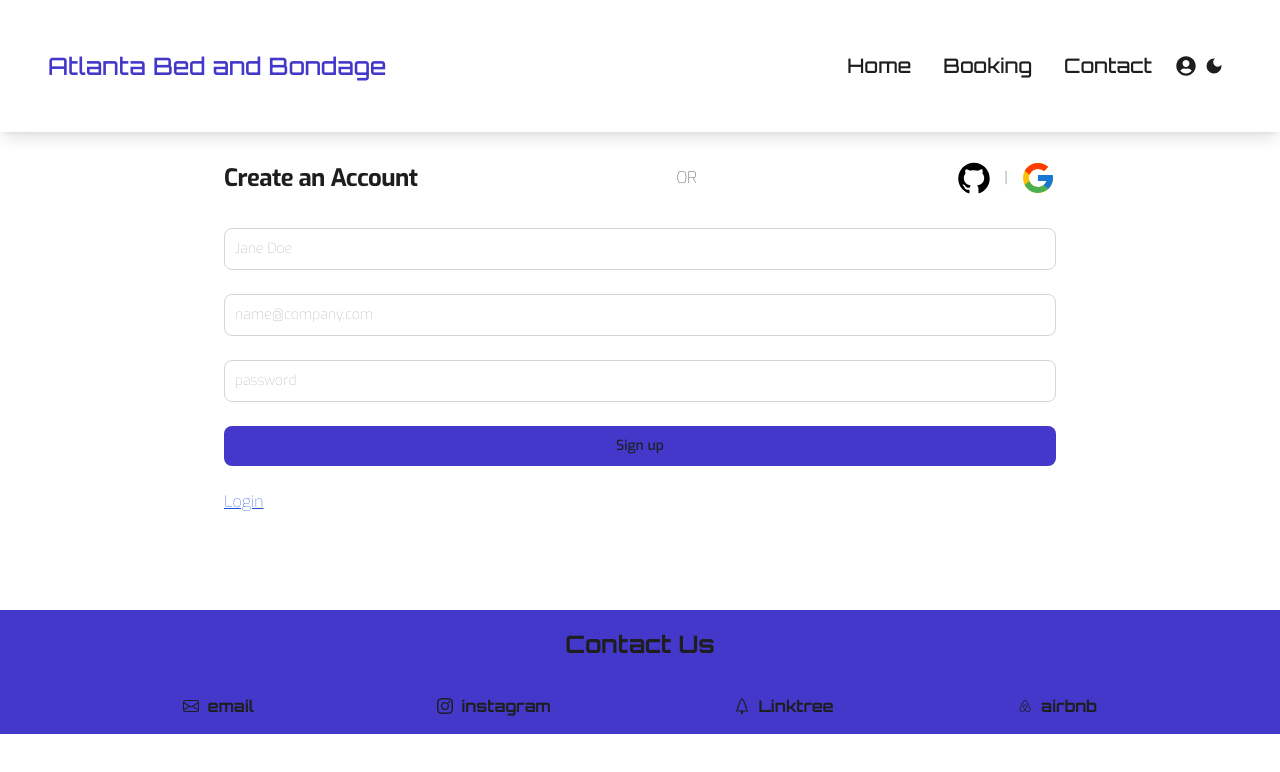
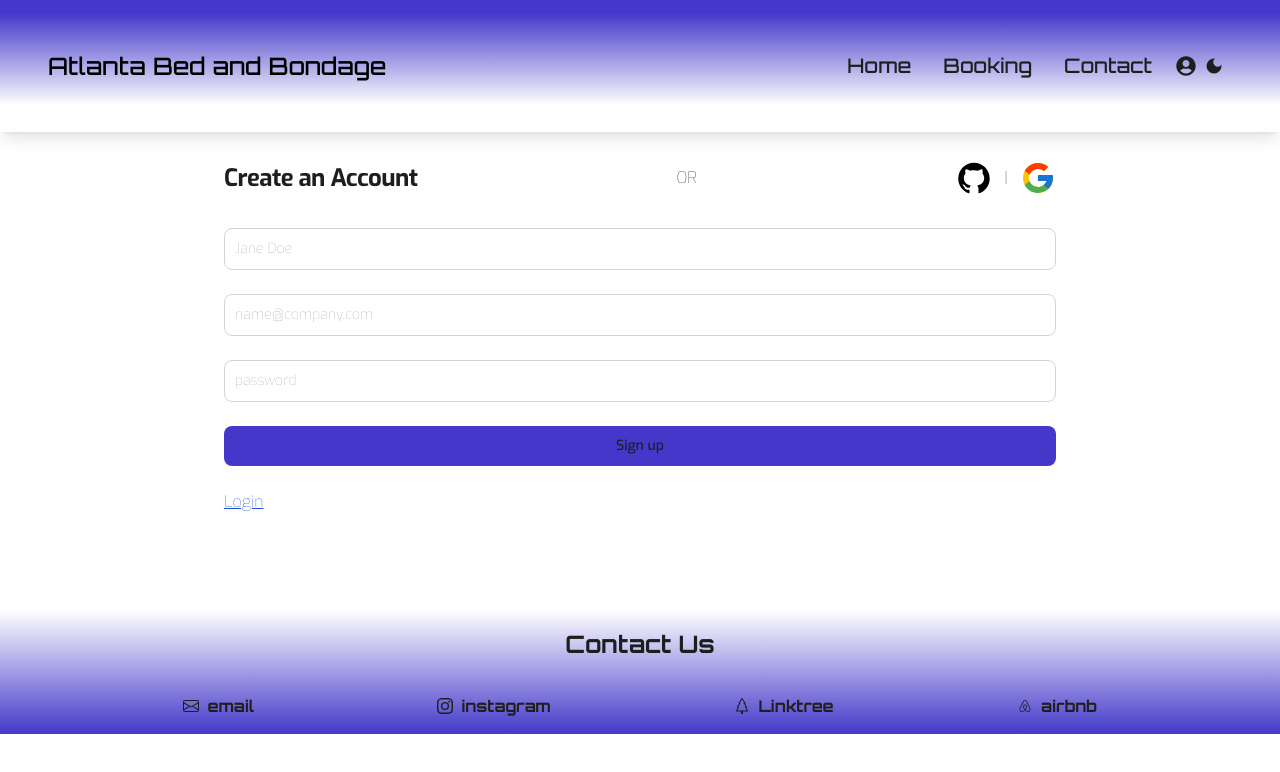
Before and after one commit to TheNightMayor/Atlanta-Dungeon-BnB, a Next.js app: page /auth in a window 1280 px wide. Shown: the top 772 px of the page. Built offline with nearby package versions, Linux system fonts and the light colour scheme; no server answers.

Commit message:
added gradient to header and footer

```diff
--- a/package.json
+++ b/package.json
@@ -32,6 +32,7 @@
     "swr": "^2.2.5"
   },
   "devDependencies": {
+    "@tailwindcss/typography": "^0.5.19",
     "@types/node": "^20",
     "@types/react": "^18",
     "@types/react-datepicker": "^6.2.0",
--- a/src/components/FeaturedRoom/FeaturedRoom.tsx
+++ b/src/components/FeaturedRoom/FeaturedRoom.tsx
@@ -2,6 +2,8 @@
 
 import { FC } from 'react';
 import Image from 'next/image';
+
+import { PortableText } from 'next-sanity';
 
 import { Room } from '@/models/room';
 import Link from 'next/link';
@@ -14,8 +16,8 @@ const FeaturedRoom: FC<Props> = props => {
   const { featuredRoom } = props;
 
   return (
-    <section className='z-10 bg-white dark:bg-black flex md:flex-row flex-col py-10 w-full mx-auto justify-center relative'>
-      <div className='container flex justify-center gap-5'>
+    <section className='z-10 bg-white dark:bg-black flex py-10 w-full mx-auto justify-center relative'>
+      <div className='container flex flex-col-reverse justify-center gap-5 md:flex-row m-6'>
         <div className='md:grid gap-10 grid-cols-1 md:w-1/5 w-full'>
           <div className='rounded-2xl overflow-hidden mb-4 mt-4 h-72'>
             <Image
@@ -27,7 +29,7 @@ const FeaturedRoom: FC<Props> = props => {
             />
           </div>
           {/* <div className='grid grid-cols-2 gap-6 h-48'> */}
-          {featuredRoom.images.toSpliced(2,(featuredRoom.images.length)).map(image => (
+          {featuredRoom.images.toSpliced(2, (featuredRoom.images.length)).map(image => (
             <div key={image._key} className='rounded-2xl overflow-hidden mb-4 h-72'>
               <Image
                 src={image.url}
@@ -42,16 +44,16 @@ const FeaturedRoom: FC<Props> = props => {
         </div>
 
         <div className='md:py-10 md:w-1/2 text-left'>
-        <h3 className='font-orbitron text-4xl mb-10'>{featuredRoom.name}</h3>
+          <h3 className='font-orbitron text-4xl mb-10 border-b-2 border-tertiary-dark'>{featuredRoom.name}</h3>
 
           <p className='font-medium w-auto'>{featuredRoom.description}</p>
 
           <div className='font-orbitron flex flex-col md:flex-row md:items-end justify-between mt-5 border-tertiary-dark px-10 py-5 mx-6 rounded-2xl border-2'>
-          <div className='flex mb-3 md:mb-0'>
-            <div className='flex gap-3 flex-col items-center justify-center mr-4'>
+            <div className='flex mb-3 md:mb-2 justify-center'>
+              <div className='flex gap-3 md:flex-col items-center justify-center mr-4'>
                 <p className='text-s font-medium lg:text-xl text-center'>Start From</p>
-              <p className='md:font-bold flex font-medium text-xl xl:text-5xl'>
-                $ {featuredRoom.price}/Night
+                <p className='md:font-bold flex font-medium text-xl xl:text-3xl'>
+                  ${featuredRoom.price}/Night
                 </p>
               </div>
               {/* <div className='flex gap-3 flex-col items-center justify-center mr-4'>
--- a/src/components/Footer/Footer.tsx
+++ b/src/components/Footer/Footer.tsx
@@ -6,7 +6,7 @@ const Footer = () => {
     return (
         <footer className="mt-16 font-orbitron">
 
-            <div className="bg-tertiary-light w-full bottom-0 left-0" >
+            <div className="bg-gradient-to-t  from-tertiary-light to-white dark:to-black  w-full bottom-0 left-0" >
                 <h4 className="justify-self-center font-semibold text-[24px] py-4">Contact Us</h4>
                 <div className="flex md:flex-row flex-wrap items-center justify-evenly">
                     <div className="flex items-center">
--- a/src/components/Header/Header.tsx
+++ b/src/components/Header/Header.tsx
@@ -19,10 +19,10 @@ const Header = () => {
 
 
   return (
-    <header className='font-orbitron fixed top-0 left-0 right-0 bg-white dark:bg-black p-8 md:p-8 container mx-auto text-xl flex flex-wrap md:flex-nowrap items-center justify-between z-20 shadow-lg'>
+    <header className='font-orbitron fixed top-0 left-0 right-0 bg-gradient-to-b from-tertiary-light from-10% to-white dark:to-black to-80% p-8 md:p-8 mx-auto text-xl flex flex-wrap md:flex-nowrap items-center justify-between z-20 shadow-lg'>
       <div className='container'>
         <div className='flex items-center justify-between w-full p-4 md:w-auto'>
-          <Link href='/' className='font-orbitron text-2xl text-tertiary-dark'>
+          <Link href='/' className='font-orbitron text-2xl text-black dark:text-white'>
             Atlanta Bed and Bondage
           </Link>
 
--- a/src/components/HeroSection/ClientComponent.tsx
+++ b/src/components/HeroSection/ClientComponent.tsx
@@ -7,7 +7,7 @@ import Image from "next/image";
 
 const ClientComponent: FC = _props => {
 
-    return <section className="bg-transparent min-h-96">
+    return <section className="min-h-96">
         <div className="w-full text-center relative z-10 mt-1">
             <video autoPlay muted loop className="fixed -z-20 w-full object-cover h-96">
                 <source src="/images/hero-4.webm" type="video/mp4" />
```
Also changed, not shown: 1 other file (tests, documents, lock files or other folders). Lines whose indentation alone changed are shown as unchanged.
